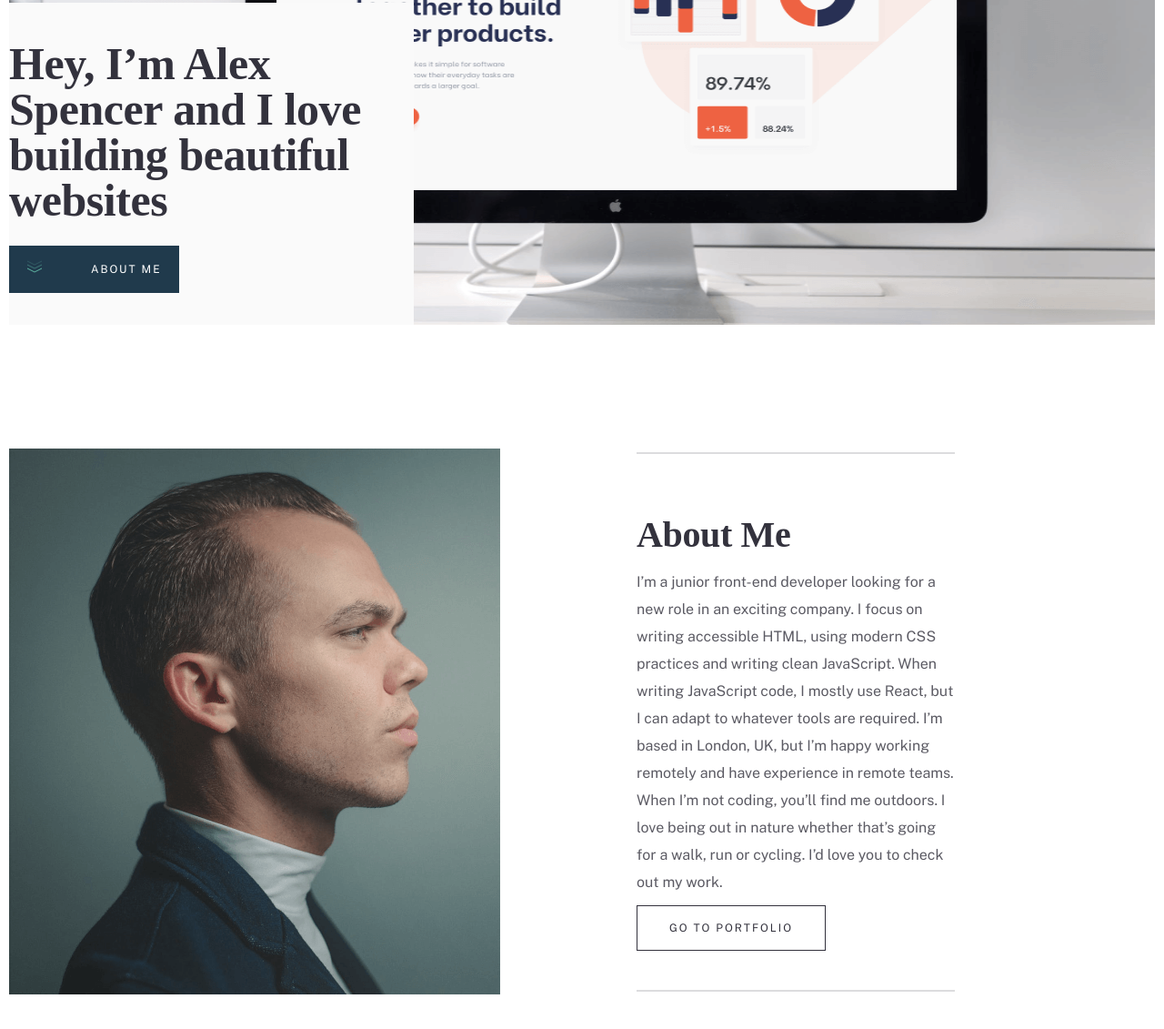
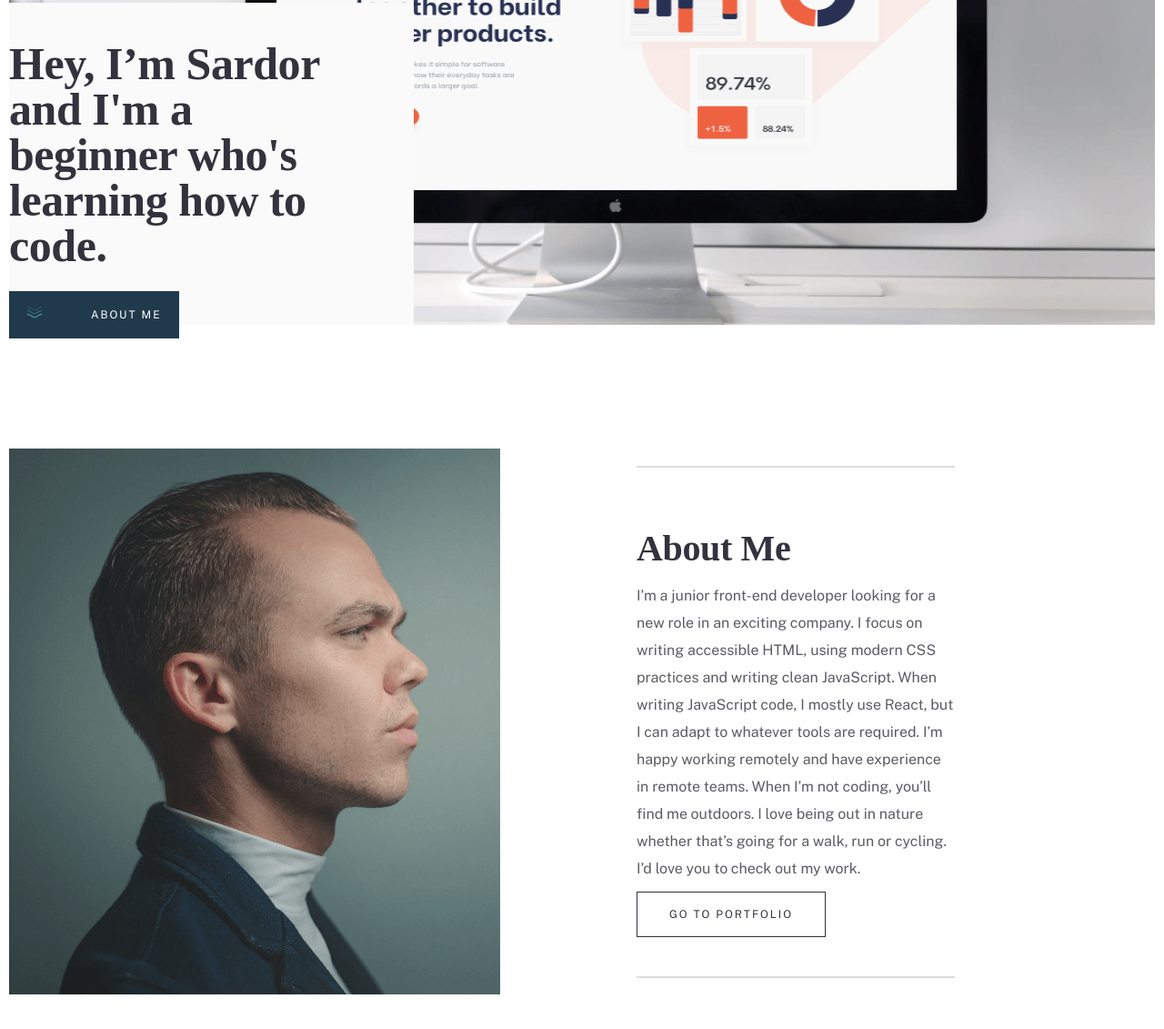
Before and after one commit to bboisxonov/Minimalist-project, a plain HTML site: page index.html in a window 1280 px wide. Shown: the part 323-1454 px from the top of the page at 91% size. Drawn offline with nearby package versions, Linux system fonts and the light colour scheme; a web font is replaced by a local one.

Commit message:
added info about myself

```diff
--- a/index.html
+++ b/index.html
@@ -39,25 +39,25 @@
     <main class="container">
         <section class="section1">
             <div class="section1_info">
-                <h1 class="section1_info_title">Hey, I’m Alex Spencer and I love building beautiful websites</h1>
-                <a class="section1_info_btn" href="#">
+                <h1 class="section1_info_title">Hey, I’m Sardor and I'm a beginner who's learning how to code.</h1>
+                <a class="section1_info_btn" href="#about">
                     <img class="section1_info_btn_logo" src="./img/about_btn_logo.svg" alt="about knopkasi logotipi">
                     ABOUT ME
                 </a>
             </div>
         </section>
-        <section class="section2">
+        <section id="about" class="section2">
             <div class="section2_left"></div>
             <div class="section2_right">
                 <h2 class="section2_right_title">About Me</h2>
                 <p class="section2_right_desc">I’m a junior front-end developer looking for a new role in an exciting
                     company. I focus on writing accessible HTML, using modern CSS practices and writing clean
                     JavaScript. When writing JavaScript code, I mostly use React, but I can adapt to whatever tools are
-                    required. I’m based in London, UK, but I’m happy working remotely and have experience in remote
+                    required. I’m happy working remotely and have experience in remote
                     teams. When I’m not coding, you’ll find me outdoors. I love being out in nature whether that’s going
                     for a walk, run or cycling. I’d love you to check out my work.</p>
 
-                <a class="btn" href="#">GO TO PORTFOLIO</a>
+                <a class="btn" href="./continue of project/portfolio.html">GO TO PORTFOLIO</a>
             </div>
         </section>
         <section class="section3">
@@ -74,7 +74,7 @@
                     <a class="footer_navbar_item_link" href="./index.html">HOME</a>
                 </li>
                 <li class="footer_navbar_item">
-                    <a class="footer_navbar_item_link" href="#">PORTFOLIO</a>
+                    <a class="footer_navbar_item_link" href="./continue of project/portfolio.html">PORTFOLIO</a>
                 </li>
                 <li class="footer_navbar_item">
                     <a class="footer_navbar_item_link" href="#">CONTACT ME</a>
```
